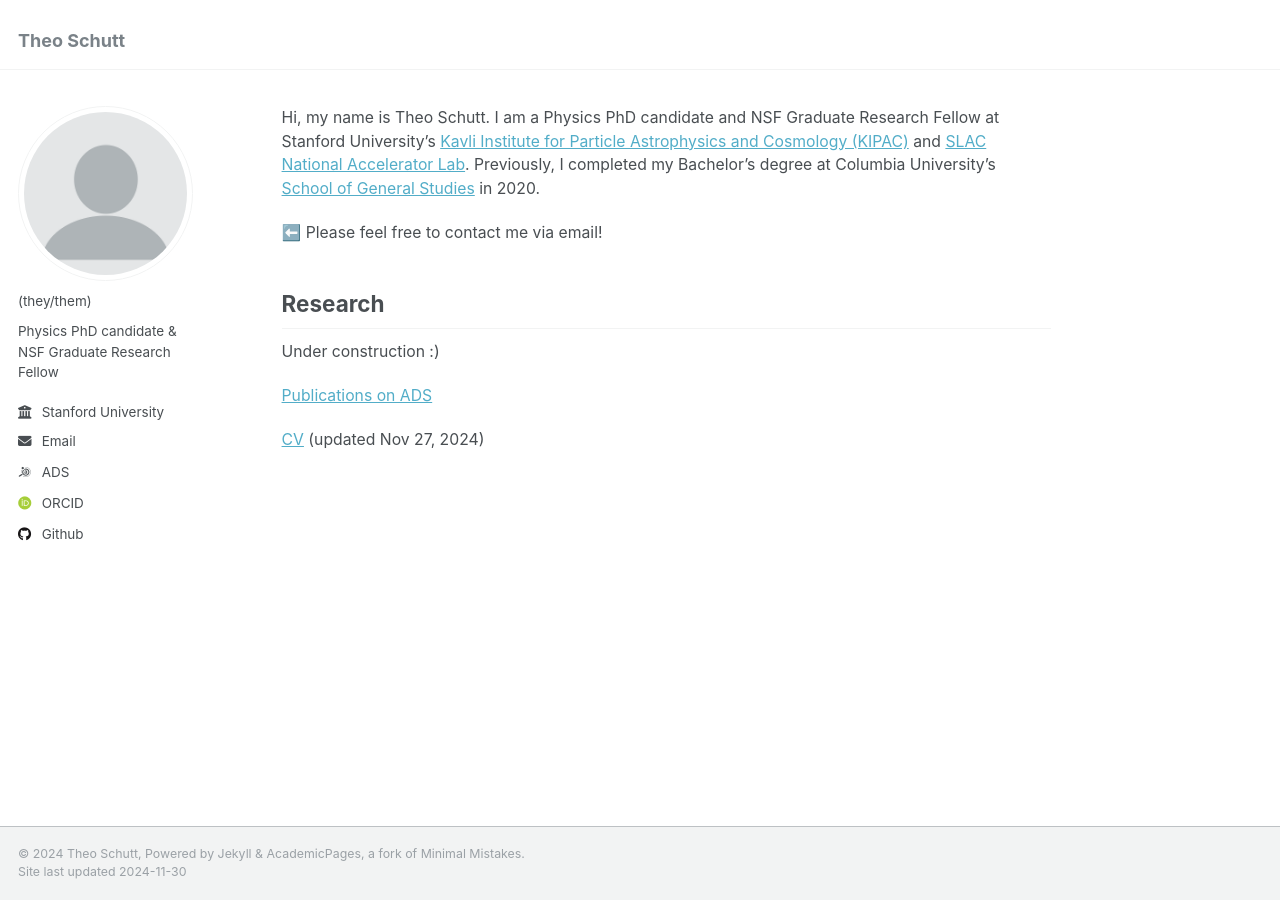
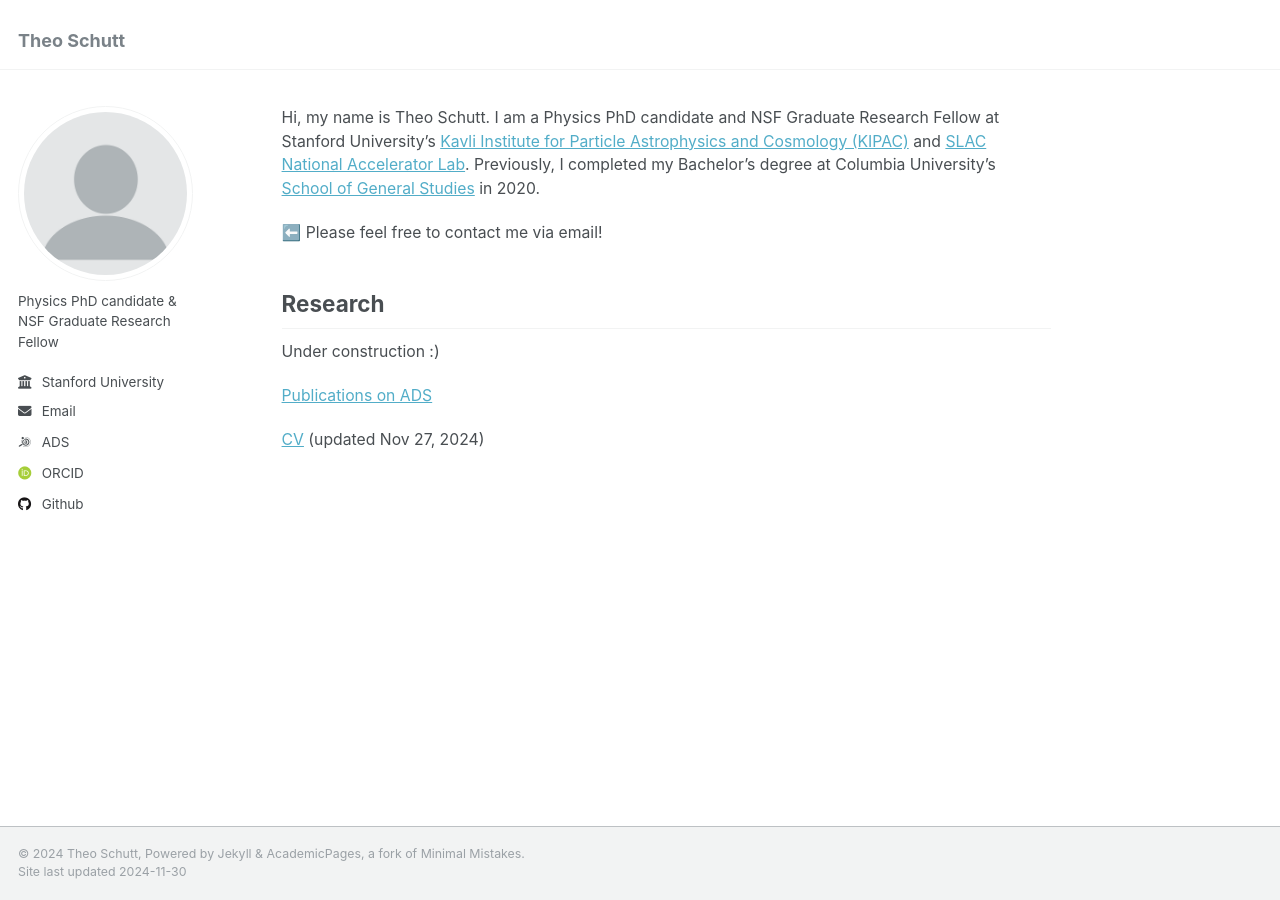
Before and after one commit to theoschutt/theoschutt.github.io, a Jekyll site: the page built from _pages/about.md, in a window 1280 px wide. Built offline with Jekyll 4.4.1, drawn with Linux system fonts in a browser that asks for light colours; some web fonts are replaced.

Commit message:
Update _config.yml

```diff
--- a/_config.yml
+++ b/_config.yml
@@ -9,7 +9,7 @@
 # Basic Site Settings
 locale                   : "en-US"
 title                    : "Theo Schutt"
-title_separator          : "|"
+title_separator          : "-"
 name                     : &name "Theo Schutt"
 description              : &description "personal website"
 url                      : https://theoschutt.github.io # the base hostname & protocol for your site e.g. "https://[your GitHub username].github.io"
@@ -23,7 +23,7 @@ author:
   # Biographic information
   avatar           : "profile.png"
   name             : # "Theo Schutt"
-  pronouns         : "(they/them)"
+  pronouns         : # "(they/them)"
   bio              : "Physics PhD candidate &<br>NSF Graduate Research Fellow"
   location         : #
   employer         : "Stanford University"
```
